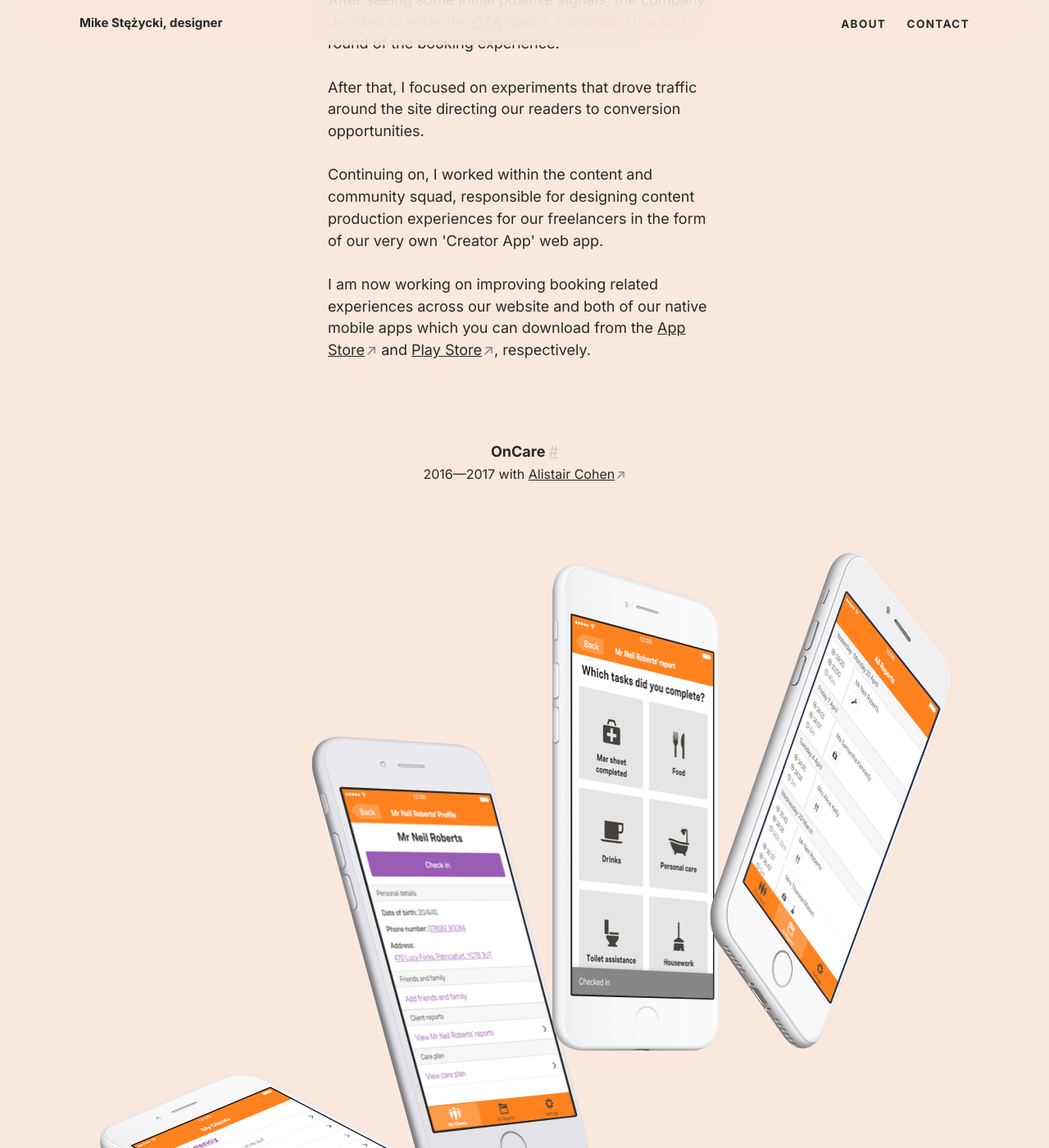
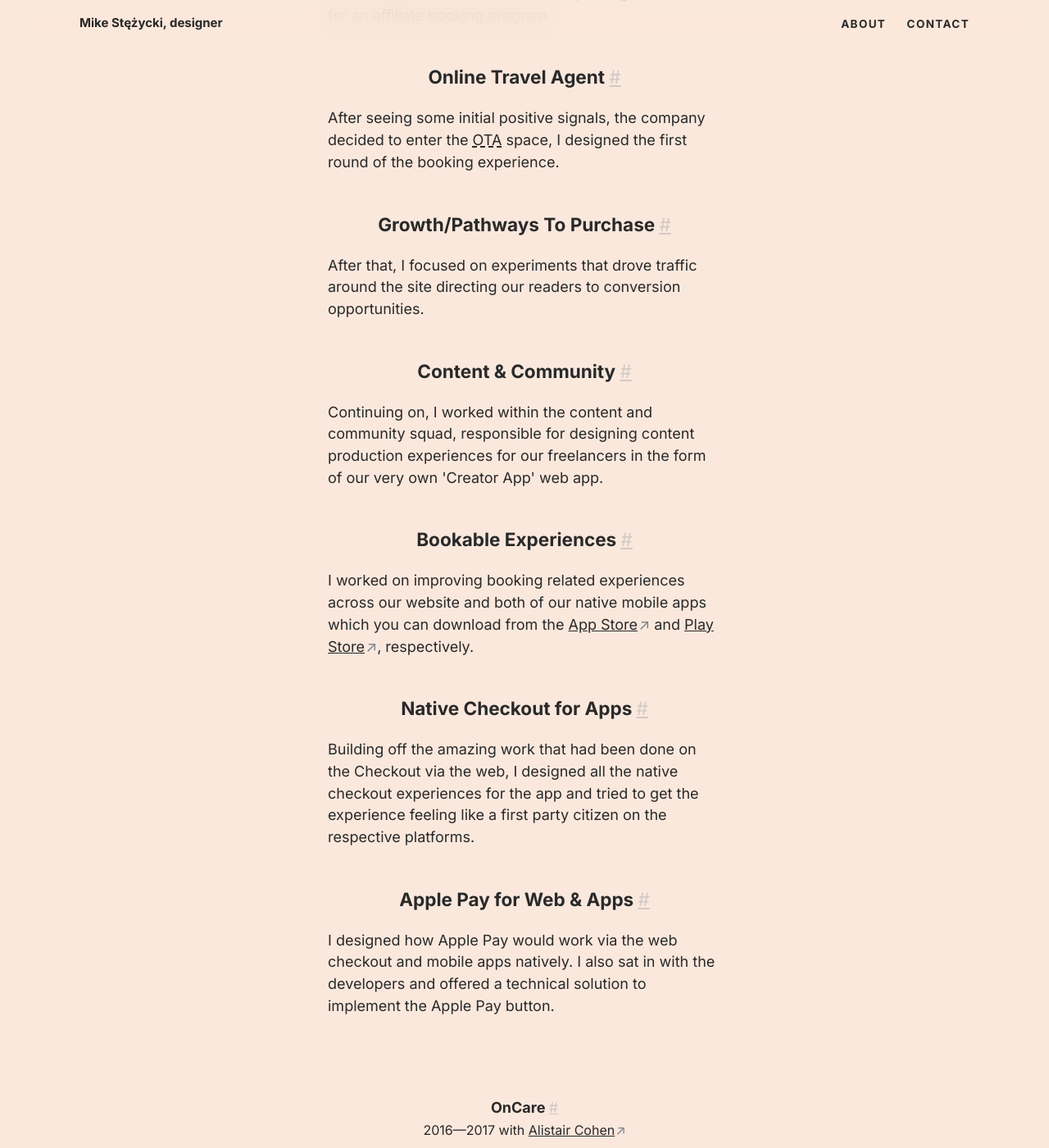
Before and after one commit to mr-stezz/mr-stezz.github.io, a Jekyll site: the page built from index.html, in a window 1280 px wide and 1400 px high, scrolled down 766 px. Shown: the whole window at 82% size. Built offline with Jekyll 4.4.1, drawn with Linux system fonts in a browser that asks for light colours.

Commit message:
Add more structure to CT project

```diff
--- a/_includes/_projects.culture-trip.html
+++ b/_includes/_projects.culture-trip.html
@@ -1,11 +1,35 @@
 <section class="u--m-bottom--huge">
   <h3 id="culture-trip" class="heading  no-spacing  page-title">Culture Trip&nbsp;<a href="#culture-trip" class="subtitle-link" title="Permalink to this headline">#</a></h3>
   <p class="heading  page-subtitle  t--center">2017&mdash;<i>Present</i></p>
-  <p class="text-col">
-    <a href="https://theculturetrip.com" title="Location based inspiration and content to make you feel like a local, everywhere.">Culture Trip</a> is a content, e-commerce and technology company in the travel vertical.<br>
-    <br>I joined as a product designer to work alongside the small product and tech team, based in Tel Aviv, on improving the website and native mobile apps. In early 2018, the company raised 80 million dollars in a series B round, continuing its mission to shine a light on different cultures worldwide. I focused on improving conversions for an affiliate booking program.<br>
-    <br>After seeing some initial positive signals, the company decided to enter the <abbr title="Online Travel Agent">OTA</abbr> space, I designed the first round of the booking experience.<br>
-    <br>After that, I focused on experiments that drove traffic around the site directing our readers to conversion opportunities.<br>
-    <br>Continuing on, I worked within the content and community squad, responsible for designing content production experiences for our freelancers in the form of our very own 'Creator App' web app.<br>
-    <br>I am now working on improving booking related experiences across our website and both of our native mobile apps which you can download from the <a href="https://apps.apple.com/gb/app/culture-trip-explore-travel/id1146832951">App Store</a> and <a href="https://play.google.com/store/apps/details?id=culturetrip.com&amp;hl=en_GB&amp;gl=US">Play Store</a>, respectively.</p>
+  <p class="text-col u--m-bottom--large">
+    <a href="https://theculturetrip.com" title="Location based inspiration and content to make you feel like a local, everywhere.">Culture Trip</a> is a content, e-commerce and technology company in the travel vertical.
+  </p>
+  <h4 id="affiliate-bookings" class="heading delta t--center">Affiliate Bookings&nbsp;<a href="#affiliate-bookings" class="subtitle-link" title="Permalink to this headline">#</a></h4>
+  <p class="text-col u--m-bottom--large">
+    I joined as a product designer to work alongside the small product and tech team, based in Tel Aviv, on improving the website and native mobile apps. In early 2018, the company raised 80 million dollars in a series B round, continuing its mission to shine a light on different cultures worldwide. I focused on improving conversions for an affiliate booking program.
+  </p>
+  <h4 id="ota" class="heading delta t--center">Online Travel Agent&nbsp;<a href="#ota" class="subtitle-link" title="Permalink to this headline">#</a></h4>
+  <p class="text-col u--m-bottom--large">
+    After seeing some initial positive signals, the company decided to enter the <abbr title="Online Travel Agent">OTA</abbr> space, I designed the first round of the booking experience.
+  </p>
+  <h4 id="p2p" class="heading delta t--center">Growth/Pathways To Purchase&nbsp;<a href="#p2p" class="subtitle-link" title="Permalink to this headline">#</a></h4>
+  <p class="text-col u--m-bottom--large">
+    After that, I focused on experiments that drove traffic around the site directing our readers to conversion opportunities.
+  </p>
+  <h4 id="cops" class="heading delta t--center">Content &amp; Community&nbsp;<a href="#cops" class="subtitle-link" title="Permalink to this headline">#</a></h4>
+  <p class="text-col u--m-bottom--large">
+    Continuing on, I worked within the content and community squad, responsible for designing content production experiences for our freelancers in the form of our very own 'Creator App' web app.
+  </p>
+  <h4 id="bookable" class="heading delta t--center">Bookable Experiences&nbsp;<a href="#bookable" class="subtitle-link" title="Permalink to this headline">#</a></h4>
+  <p class="text-col u--m-bottom--large">
+    I worked on improving booking related experiences across our website and both of our native mobile apps which you can download from the <a href="https://apps.apple.com/gb/app/culture-trip-explore-travel/id1146832951">App Store</a> and <a href="https://play.google.com/store/apps/details?id=culturetrip.com&amp;hl=en_GB&amp;gl=US">Play Store</a>, respectively.
+  </p>
+  <h4 id="native-checkout" class="heading delta t--center">Native Checkout for Apps&nbsp;<a href="#native-checkout" class="subtitle-link" title="Permalink to this headline">#</a></h4>
+  <p class="text-col u--m-bottom--large">
+    Building off the amazing work that had been done on the Checkout via the web, I designed all the native checkout experiences for the app and tried to get the experience feeling like a first party citizen on the respective platforms.
+  </p>
+  <h4 id="apple-pay" class="heading delta t--center">Apple Pay for Web &amp; Apps&nbsp;<a href="#apple-pay" class="subtitle-link" title="Permalink to this headline">#</a></h4>
+  <p class="text-col u--m-bottom--large">
+    I designed how Apple Pay would work via the web checkout and mobile apps natively. I also sat in with the developers and offered a technical solution to implement the Apple Pay button.
+  </p>
 </section>
```
